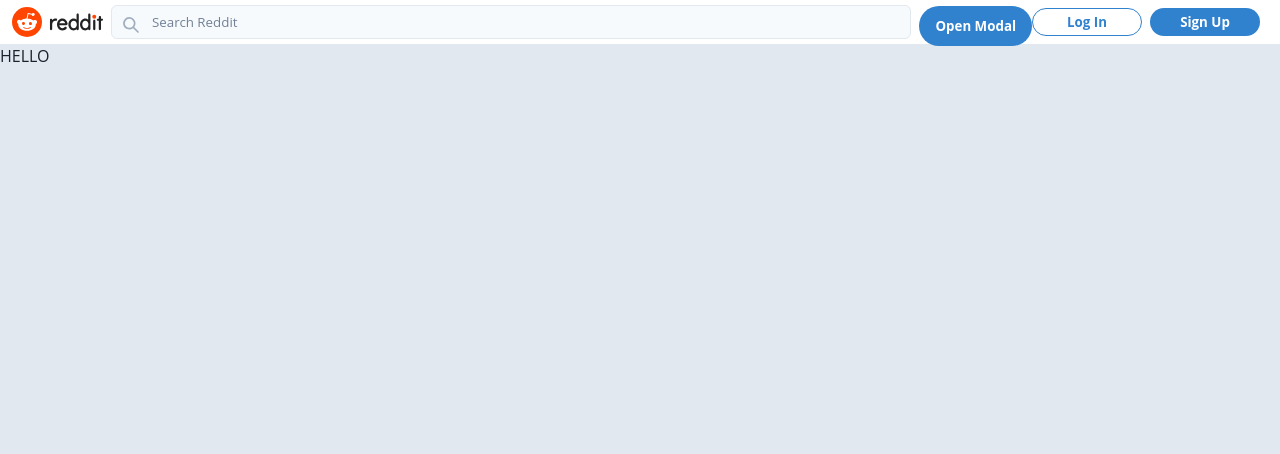
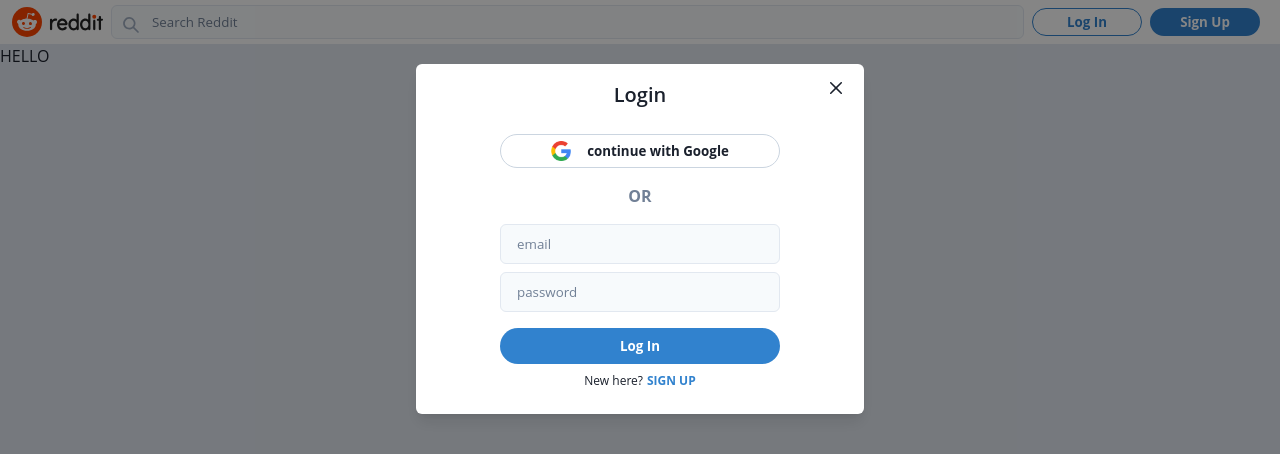
Before and after one commit to rudsi/ruddit-reddit-clone-, a Next.js app: page / in a window 1280 px wide. Both pictures are taken after a click on the button "Log In". Shown: the top 454 px of the page. Built offline with nearby package versions, Linux system fonts and the light colour scheme.

Commit message:
completed the modal

```diff
--- a/src/app/layout.tsx
+++ b/src/app/layout.tsx
@@ -9,13 +9,15 @@
 
   return (
     <html lang="en">
-    <RecoilRoot>
+     <body>
+      <RecoilRoot>
         <ChakraProvider theme={theme}>
           <Layout>
               <div>{children}</div>
           </Layout>
         </ChakraProvider>
-    </RecoilRoot>
+      </RecoilRoot>
+     </body>
     </html>
   );
 }
--- a/atoms/authModalAtom.ts
+++ b/src/atoms/authModalAtom.ts
@@ -1,15 +1,16 @@
 import { atom } from "recoil";
 
-export type ModalView = "login" | "signup" | "resetPassword";
+
 
 export interface AuthModalState {
     open: boolean;
     view: ModalView;
 }
+export type ModalView = "login" | "signup" | "resetPassword";
 
 const defaultModalState: AuthModalState = {
     open: false,
-    view: 'login',
+    view: "login",
 };
 
 export const authModalState = atom<AuthModalState>({
--- /dev/null
+++ b/src/components/Modal/Auth/AuthInputs.tsx
@@ -0,0 +1,23 @@
+import React from 'react';
+import { Flex } from '@chakra-ui/react';
+import Login from './Login';
+import { authModalState } from '@/atoms/authModalAtom';
+import { useRecoilValue } from 'recoil';
+import SignUp from './SignUp';
+
+type AuthInputsProps = {
+
+};
+
+const AuthInputs:React.FC<AuthInputsProps> = () => {
+    const modalState = useRecoilValue(authModalState);
+
+    return (
+        <Flex direction="column" align="center" width="100%" mt={4}>
+            {modalState.view === "login" && <Login />}
+            {modalState.view === "signup" && <SignUp />}
+
+        </Flex>
+    )
+}
+export default AuthInputs;
--- a/src/components/Modal/Auth/AuthModal.tsx
+++ b/src/components/Modal/Auth/AuthModal.tsx
@@ -1,40 +1,59 @@
 import React from 'react';
 import {
-  useDisclosure,
+  Flex,
   Modal,
   ModalHeader,
-  ModalFooter,
   ModalCloseButton,
   ModalBody,
   ModalContent,
-  ModalOverlay
+  ModalOverlay,
+  Text,
  } from '@chakra-ui/react';
 
-import { Button } from "@chakra-ui/react";
+import { useRecoilState } from 'recoil';
+import {authModalState} from "../../../atoms/authModalAtom";
+import AuthInputs from './AuthInputs';
+import OAuthButtons from './OAuthButtons';
 
 type AuthModalProps = {
 
 };
 
 const AuthModal:React.FC<AuthModalProps> = () => {
-  const { isOpen, onOpen, onClose } = useDisclosure()
+  const [ modalState, setModalState ] = useRecoilState(authModalState);
+
+  const handleClose = () => {
+    setModalState((prev) => ({
+      ...prev,
+      open:false,
+    }));
+  };
+
+
   return (
     <>
-      <Button onClick={onOpen}>Open Modal</Button>
-
-      <Modal isOpen={isOpen} onClose={onClose}>
+      <Modal isOpen={modalState.open} onClose={handleClose}>
         <ModalOverlay />
         <ModalContent>
-          <ModalHeader>Modal Title</ModalHeader>
+          <ModalHeader textAlign='center'>
+            {modalState.view === 'login' && 'Login'}
+            {modalState.view === 'signup' && 'Sign up'}
+            {modalState.view === 'resetPassword' && 'Reset Password'}
+          </ModalHeader>
           <ModalCloseButton />
-          <ModalBody>This is Modal BOdy</ModalBody>
+          <ModalBody display='flex' flexDirection='column' alignItems='center' justifyContent='center' pb={6}>
+            <Flex
+              direction='column'
+              align='center'
+              justify='center'
+              width='70%'
+              >
+                <OAuthButtons/>
+                <Text color="gray.500" fontWeight={700}>OR</Text>
+                <AuthInputs/>
+            </Flex>
 
-          <ModalFooter>
-            <Button colorScheme='blue' mr={3} onClick={onClose}>
-              Close
-            </Button>
-            <Button variant='ghost'>Secondary Action</Button>
-          </ModalFooter>
+          </ModalBody>
         </ModalContent>
       </Modal>
     </>
--- /dev/null
+++ b/src/components/Modal/Auth/Login.tsx
@@ -0,0 +1,93 @@
+import React, { useState } from 'react';
+import {Button, Input } from "@chakra-ui/react";
+import { Flex, Text } from '@chakra-ui/react';
+import { useSetRecoilState } from 'recoil';
+import { authModalState } from '@/atoms/authModalAtom';
+
+type LoginProps = {
+
+};
+
+const Login:React.FC<LoginProps> = () => {
+    const setAuthModalState = useSetRecoilState(authModalState);
+    const [LoginForm, setLoginForm] = useState({
+        email:"",
+        password: "",
+    });
+
+    const onSubmit = () => {};
+
+    const onChange = (event: React.ChangeEvent<HTMLInputElement>) => {
+        setLoginForm(prev => ({
+            ...prev,
+            [event.target.name]: event.target.value,
+        }))
+    };
+
+    return (
+        <form onSubmit={onSubmit}>
+            <Input
+                required
+                name='email'
+                placeholder='email'
+                type='email'
+                mb={2}
+                onChange = {onChange}
+                fontSize="10pt"
+                _placeholder={{color: "gray.500"}}
+                _hover={{
+                    bg: 'white',
+                    border: "1px solid",
+                    borderColor: "blue.500",
+                }}
+                _focus={{
+                    outline: "none",
+                    bg: "white",
+                    border: "1px solid",
+                    borderColor: "blue.500",
+                }}
+                bg="gray.50"
+            />
+            <Input
+                required
+                name='password'
+                placeholder='password'
+                type='password'
+                onChange = {onChange}
+                mb={2}
+                fontSize="10pt"
+                _placeholder={{color: "gray.500"}}
+                _hover={{
+                    bg: 'white',
+                    border: "1px solid",
+                    borderColor: "blue.500",
+                }}
+                _focus={{
+                    outline: "none",
+                    bg: "white",
+                    border: "1px solid",
+                    borderColor: "blue.500",
+                }}
+                bg="gray.50"
+            />
+            <Button width ="100%" height="36px" mt={2} mb={2} type="submit">Log In</Button>
+            <Flex fontSize="9pt" justifyContent="center">
+                <Text mr={1}>New here?</Text>
+                <Text
+                    color="blue.500"
+                    fontWeight={700}
+                    cursor="pointer"
+                    onClick={() => setAuthModalState(prev =>({
+                        ...prev,
+                        view:'signup',
+                    }))
+                    }
+                    >
+                SIGN UP</Text>
+
+            </Flex>
+        </form>
+    );
+};
+
+export default Login;
--- /dev/null
+++ b/src/components/Modal/Auth/OAuthButtons.tsx
@@ -0,0 +1,17 @@
+import React from 'react';
+import { Button, Image,Flex } from '@chakra-ui/react';
+
+
+
+const OAuthButtons:React.FC = () => {
+
+    return (
+        <Flex direction="column" width="100%" mb={4}>
+            <Button variant="oauth">
+                <Image src="/images/googlelogo.png" height="20px" mr={4}/>
+                continue with Google
+            </Button>
+        </Flex>
+    );
+};
+export default OAuthButtons;
--- /dev/null
+++ b/src/components/Modal/Auth/SignUp.tsx
@@ -0,0 +1,116 @@
+import React, {useState} from 'react';
+import { Input, Button, Flex, Text } from '@chakra-ui/react';
+import { authModalState } from '@/atoms/authModalAtom';
+
+import { useSetRecoilState } from 'recoil';
+
+type SignUpProps = {
+
+};
+
+const SignUp:React.FC<SignUpProps> = () => {
+    const setAuthModalState = useSetRecoilState(authModalState);
+    const [SignUpForm, setSignUpForm] = useState({
+        email:"",
+        password: "",
+        confirmPassword: "",
+    });
+
+    const onSubmit = () => {};
+
+    const onChange = (event: React.ChangeEvent<HTMLInputElement>) => {
+        setSignUpForm(prev => ({
+            ...prev,
+            [event.target.name]: event.target.value,
+        }))
+    };
+
+    return (
+        <form onSubmit={onSubmit}>
+            <Input
+                required
+                name='email'
+                placeholder='email'
+                type='email'
+                mb={2}
+                onChange = {onChange}
+                fontSize="10pt"
+                _placeholder={{color: "gray.500"}}
+                _hover={{
+                    bg: 'white',
+                    border: "1px solid",
+                    borderColor: "blue.500",
+                }}
+                _focus={{
+                    outline: "none",
+                    bg: "white",
+                    border: "1px solid",
+                    borderColor: "blue.500",
+                }}
+                bg="gray.50"
+            />
+            <Input
+                required
+                name='password'
+                placeholder='password'
+                type='password'
+                onChange = {onChange}
+                mb={2}
+                fontSize="10pt"
+                _placeholder={{color: "gray.500"}}
+                _hover={{
+                    bg: 'white',
+                    border: "1px solid",
+                    borderColor: "blue.500",
+                }}
+                _focus={{
+                    outline: "none",
+                    bg: "white",
+                    border: "1px solid",
+                    borderColor: "blue.500",
+                }}
+                bg="gray.50"
+            />
+            <Input
+                required
+                name='confirmPassword'
+                placeholder='confirm password'
+                type='password'
+                onChange = {onChange}
+                mb={2}
+                fontSize="10pt"
+                _placeholder={{color: "gray.500"}}
+                _hover={{
+                    bg: 'white',
+                    border: "1px solid",
+                    borderColor: "blue.500",
+                }}
+                _focus={{
+                    outline: "none",
+                    bg: "white",
+                    border: "1px solid",
+                    borderColor: "blue.500",
+                }}
+                bg="gray.50"
+            />
+            <Button width ="100%" height="36px" mt={2} mb={2} type="submit">Sign Up</Button>
+            <Flex fontSize="9pt" justifyContent="center">
+                <Text mr={1}>Already a redditor?</Text>
+                <Text
+                    color="blue.500"
+                    fontWeight={700}
+                    cursor="pointer"
+                    onClick={() => setAuthModalState(prev =>({
+                        ...prev,
+                        view:'login',
+                    }))
+                    }
+                    >
+                LOG IN</Text>
+
+            </Flex>
+        </form>
+    );
+};
+
+export default SignUp;
--- a/src/components/Navbar/RightSide/AuthButtons.tsx
+++ b/src/components/Navbar/RightSide/AuthButtons.tsx
@@ -1,9 +1,22 @@
 import { Button } from "@chakra-ui/react";
 import React from "react";
+import { useSetRecoilState } from "recoil";
+import { authModalState } from "../../../atoms/authModalAtom";
 
 
 
 const AuthButtons: React.FC = () => {
+  const setAuthModalState = useSetRecoilState(authModalState);
+
+  const handleLoginClick = () => {
+    console.log("Login button clicked");
+    setAuthModalState({ open: true, view: "login" });
+  };
+
+  const handleSignupClick = () => {
+    console.log("Signup button clicked");
+    setAuthModalState({ open: true, view: "signup" });
+  };
 
   return (
     <>
@@ -13,7 +26,7 @@
         display={{ base: "none", sm: "flex" }}
         width={{ base: "70px", md: "110px" }}
         mr={2}
-        //onClick={() => setAuthModalState({ open: true, view: "login" })}
+        onClick={() => setAuthModalState({ open: true, view: "login" })}
       >
         Log In
       </Button>
@@ -23,7 +36,7 @@
         display={{ base: "none", sm: "flex" }}
         width={{ base: "70px", md: "110px" }}
         mr={2}
-        //onClick={() => setAuthModalState({ open: true, view: "signup" })}
+        onClick={() => setAuthModalState({ open: true, view: "signup" })}
       >
         Sign Up
       </Button>
```
Also changed, not shown: public/Images/googlelogo.png (added).
